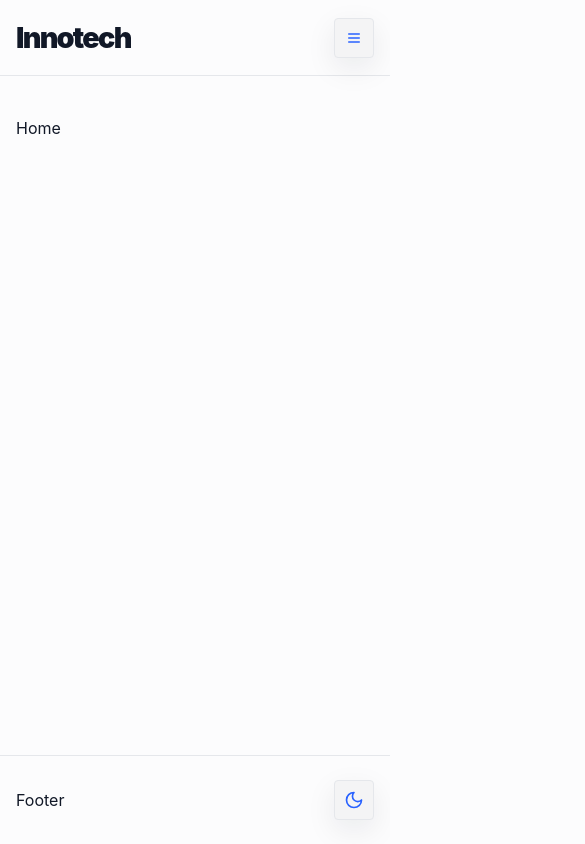
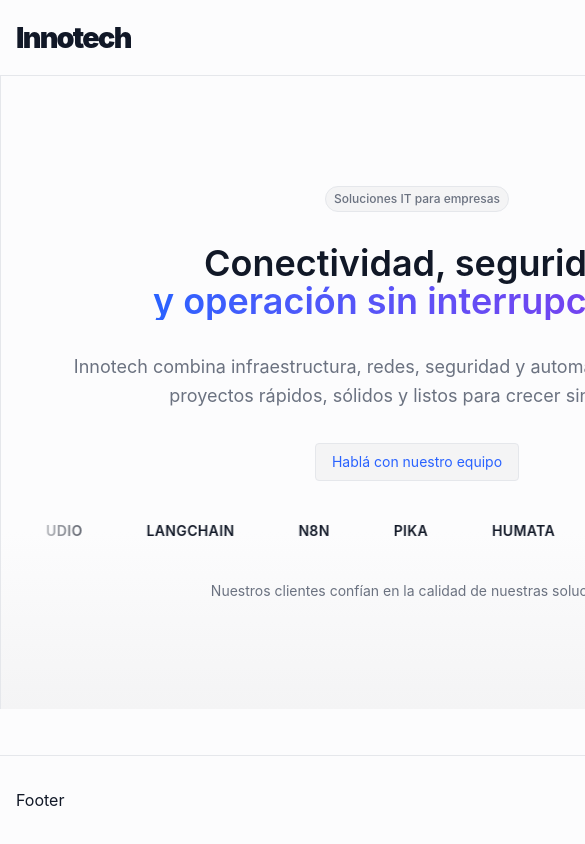
Before and after one commit to ferz7e/innotech-site, a React (Vite) app: page / in a window 390 px wide. Shown: the top 844 px of the page, 585 px wide, since content can reach past the window. Built offline with nearby package versions, Linux system fonts and the light colour scheme.

Commit message:
feat(hero): add responsive Hero section with reusable Badge and infinite marquee

```diff
--- /dev/null
+++ b/src/components/shared/Badge.tsx
@@ -0,0 +1,17 @@
+import type { HTMLAttributes, ReactNode } from "react";
+
+type BadgeProps = HTMLAttributes<HTMLSpanElement> & {
+  children: ReactNode;
+};
+
+function Badge({ children, className = "", ...props }: BadgeProps) {
+  return (
+    <span
+      className={`inline-flex rounded-full border border-[var(--line)] bg-[var(--bg-muted)] px-2 py-1 text-xs font-medium text-[var(--text-muted)] ${className}`}
+      {...props}>
+      {children}
+    </span>
+  );
+}
+
+export default Badge;
--- a/src/index.css
+++ b/src/index.css
@@ -109,9 +109,41 @@ body {
   animation: logo-teleport-in 1100ms cubic-bezier(0.22, 1, 0.36, 1) both;
 }
 
+@keyframes hero-marquee-rtl {
+  from {
+    transform: translateX(0);
+  }
+  to {
+    transform: translateX(-50%);
+  }
+}
+
+.hero-marquee-track {
+  display: flex;
+  width: max-content;
+  will-change: transform;
+  animation: hero-marquee-rtl 64s linear infinite;
+}
+
+.hero-marquee-group {
+  display: flex;
+  flex: 0 0 auto;
+  align-items: center;
+}
+
+.hero-marquee-mask {
+  -webkit-mask-image: linear-gradient(to right, transparent 0%, black 12%, black 88%, transparent 100%);
+  mask-image: linear-gradient(to right, transparent 0%, black 12%, black 88%, transparent 100%);
+  -webkit-mask-repeat: no-repeat;
+  mask-repeat: no-repeat;
+  -webkit-mask-size: 100% 100%;
+  mask-size: 100% 100%;
+}
+
 @media (prefers-reduced-motion: reduce) {
   .loger-logo,
-  .logo-teleport-enter {
+  .logo-teleport-enter,
+  .hero-marquee-track {
     animation: none;
   }
 }
--- a/src/layouts/MainLayout.tsx
+++ b/src/layouts/MainLayout.tsx
@@ -38,7 +38,7 @@ function MainLayout() {
     <div className="grid min-h-screen grid-rows-[auto_1fr_auto] bg-[var(--bg)] text-[var(--text)]">
       {isLoaderVisible && <Loger onFinish={handleLoaderFinish} />}
       <Header revealLogo={!isLoaderVisible} />
-      <main className="mx-auto w-full max-w-[1240px] px-4 py-10">
+      <main className="mx-auto w-full max-w-[1240px]">
         <Outlet />
       </main>
       <Footer themeMode={themeMode} onToggleTheme={handleToggleTheme} />
--- a/src/layouts/components/Header.tsx
+++ b/src/layouts/components/Header.tsx
@@ -23,7 +23,7 @@ function Header({ revealLogo = true }: HeaderProps) {
 
   return (
     <header className="sticky top-0 z-50 border-b border-[var(--line)] bg-[var(--bg)]">
-      <div className="relative mx-auto flex w-full max-w-[1120px] items-center justify-between px-4 py-4">
+      <div className="relative mx-auto flex w-full max-w-[1240px] items-center justify-between p-4">
         <div className="flex items-center gap-16">
           {/* Marca principal (se puede revelar tras loader). */}
           <a
--- a/src/pages/HomePage.tsx
+++ b/src/pages/HomePage.tsx
@@ -1,5 +1,7 @@
+import Hero from "../sections/Hero";
+
 function HomePage() {
-  return <p>Home</p>
+  return <Hero />;
 }
 
-export default HomePage
+export default HomePage;
--- /dev/null
+++ b/src/sections/Hero.tsx
@@ -0,0 +1,73 @@
+import { LuArrowRight } from "react-icons/lu";
+import Badge from "../components/shared/Badge";
+import SecondaryButton from "../components/shared/SecondaryButton";
+
+const BRANDS = ["Pika", "Humata", "Udio", "LangChain", "n8n"];
+const MARQUEE_COPIES = [0, 1] as const;
+const MARQUEE_ITEMS = [...BRANDS, ...BRANDS, ...BRANDS, ...BRANDS];
+
+const HERO_COPY = {
+  badge: "Soluciones IT para empresas",
+  titleStart: "Conectividad, seguridad",
+  titleHighlight: "y operación sin interrupciones",
+  subtitle:
+    "Innotech combina infraestructura, redes, seguridad y automatización para lanzar proyectos rápidos, sólidos y listos para crecer sin fricción.",
+  cta: "Hablá con nuestro equipo",
+  trustText: "Nuestros clientes confían en la calidad de nuestras soluciones",
+} as const;
+
+function Hero() {
+  return (
+    // Contenedor principal del Hero: alto de viewport, borde inline y fondo con degradado vertical.
+    <section className="flex min-h-[75dvh] w-full max-w-[1240px] items-center justify-center border-x border-[var(--line)] bg-[linear-gradient(to_bottom,var(--bg)_0%,var(--bg)_72%,var(--bg-muted)_100%)] p-4">
+      <div className="flex w-full flex-col items-center justify-center gap-8 text-center">
+        {/* 1) Badge */}
+        <div>
+          <Badge>{HERO_COPY.badge}</Badge>
+        </div>
+
+        {/* 2) Título */}
+        <div>
+          <h1 className="text-balance text-4xl font-semibold leading-[1.06] text-[var(--text)] md:text-5xl lg:text-6xl">
+            {HERO_COPY.titleStart}
+            <span className="block bg-gradient-to-r from-[var(--accent-1)] to-[var(--accent-2)] bg-clip-text text-transparent">
+              {HERO_COPY.titleHighlight}
+            </span>
+          </h1>
+        </div>
+
+        {/* 3) Subtítulo */}
+        <div className="max-w-3xl">
+          <p className="text-lg leading-relaxed text-[var(--text-muted)]">{HERO_COPY.subtitle}</p>
+        </div>
+
+        {/* 4) CTA */}
+        <div className="flex flex-wrap items-center justify-center gap-3">
+          <SecondaryButton href="/contact" icon={<LuArrowRight className="h-3.5 w-3.5" aria-hidden="true" />}>
+            {HERO_COPY.cta}
+          </SecondaryButton>
+        </div>
+
+        {/* 5) Marquee infinito: dos copias del mismo track para loop continuo sin cortes. */}
+        <div className="hero-marquee-mask w-full max-w-[800px] overflow-hidden">
+          <div className="hero-marquee-track whitespace-nowrap py-2 text-sm font-semibold uppercase tracking-wide text-[var(--text)]">
+            {MARQUEE_COPIES.map((copyIndex) => (
+              <div key={copyIndex} className="hero-marquee-group gap-16 pr-16" aria-hidden={copyIndex === 1}>
+                {MARQUEE_ITEMS.map((brand, index) => (
+                  <span key={`${copyIndex}-${brand}-${index}`}>{brand}</span>
+                ))}
+              </div>
+            ))}
+          </div>
+        </div>
+
+        {/* 6) Texto de confianza */}
+        <div>
+          <p className="text-sm text-[var(--text-muted)]">{HERO_COPY.trustText}</p>
+        </div>
+      </div>
+    </section>
+  );
+}
+
+export default Hero;
```
